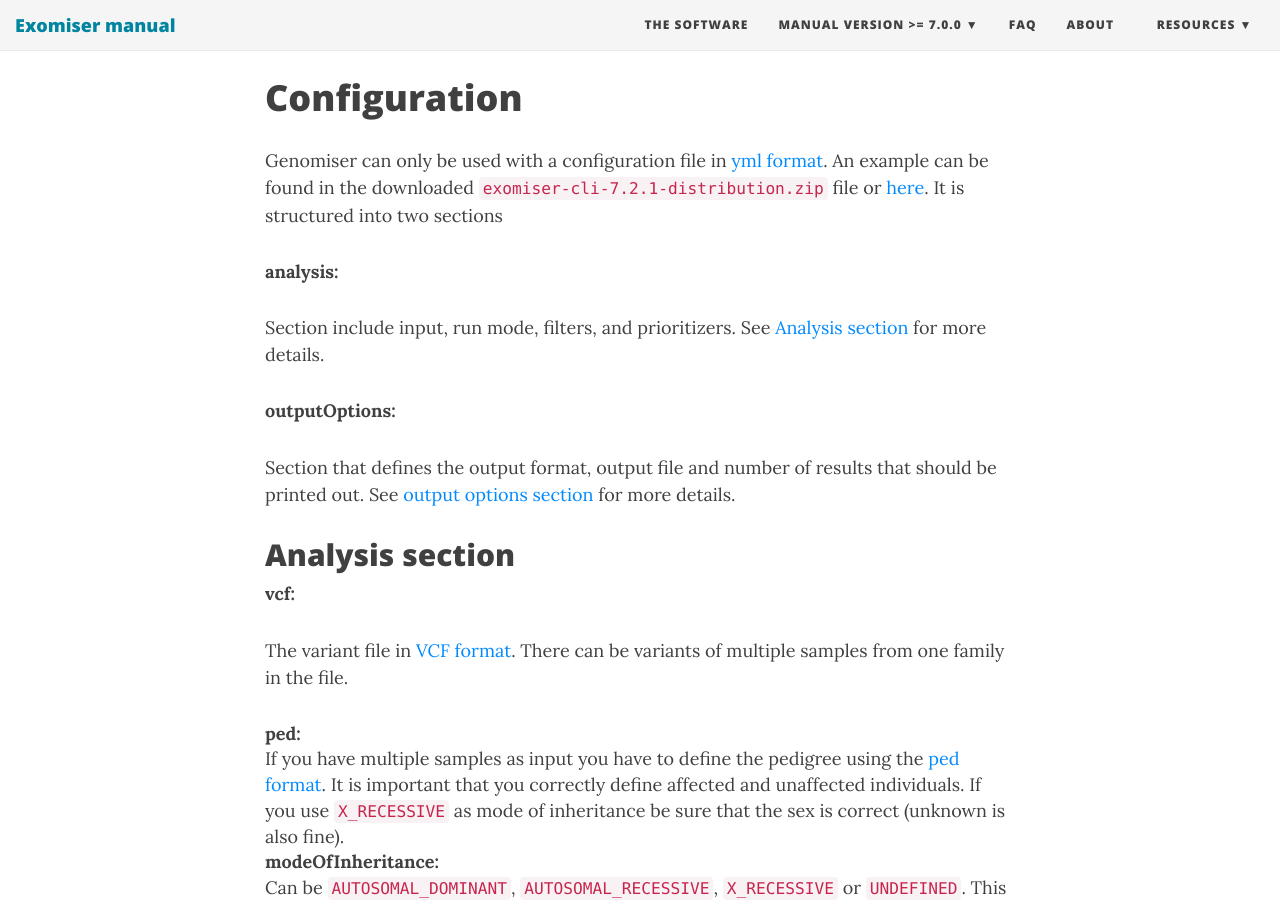
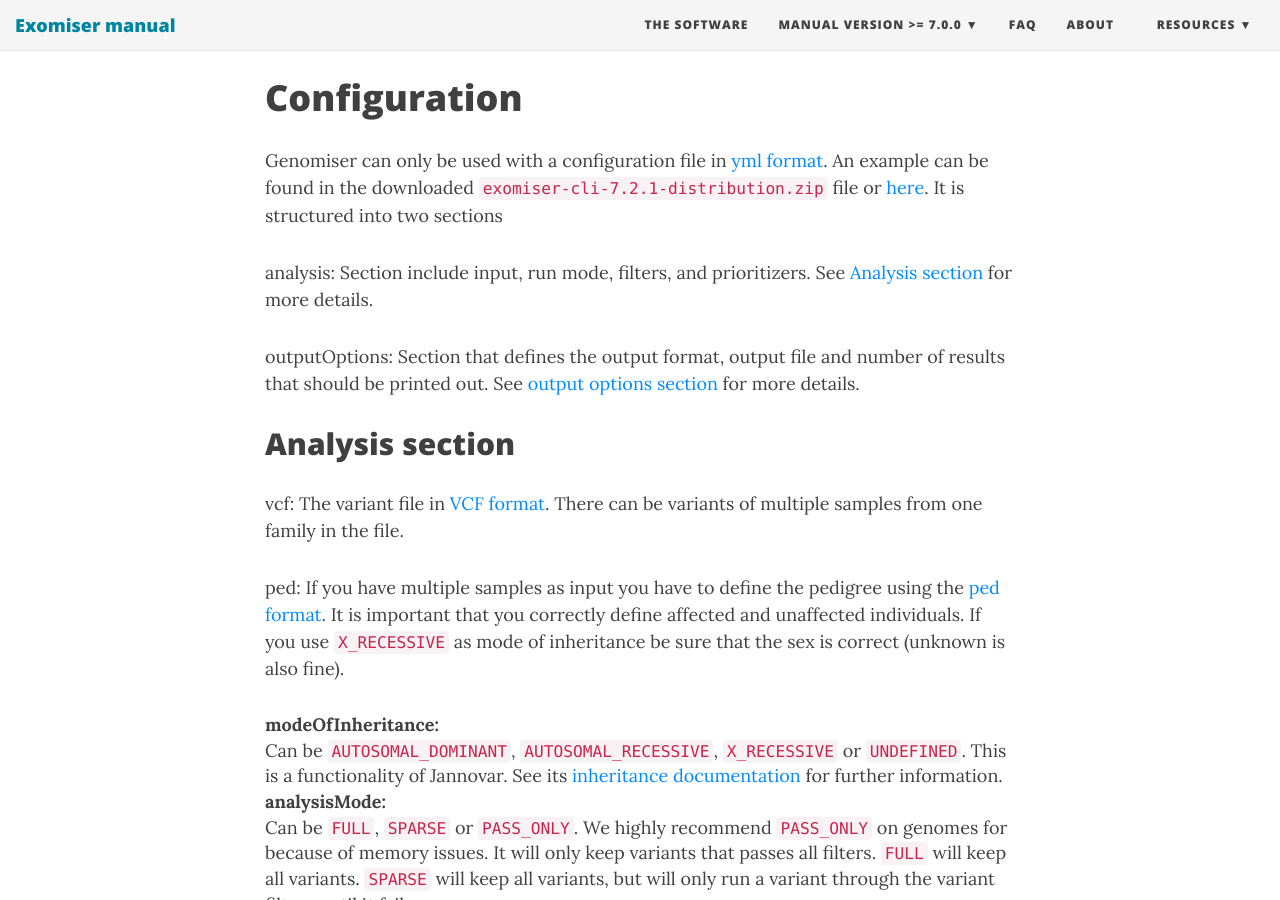
Before and after one commit to exomiser/Exomiser, a Jekyll site: the page built from manual/7/genomiser.md, in a window 1280 px wide and 900 px high, scrolled down 1377 px. Built offline with Jekyll 4.4.1, drawn with Linux system fonts in a browser that asks for light colours; nearby versions of some CDN libraries; some of the changed text lies outside the part shown.

```diff
--- a/manual/7/genomiser.md
+++ b/manual/7/genomiser.md
@@ -36,21 +36,18 @@ If you have several genomes/exomes to analyse this is highly recommended as it w
 Genomiser can only be used with a configuration file in [yml format](http://yaml.org/). An example can be found in the downloaded `exomiser-cli-{{ site.latest_7_version }}-distribution.zip` file or [here](../example/test-analysis-genome). It is structured into two sections
 
 analysis:
-
-: Section include input, run mode, filters, and prioritizers. See [Analysis section](#analysis-section) for more details.
+  Section include input, run mode, filters, and prioritizers. See [Analysis section](#analysis-section) for more details.
 
 outputOptions:
-
-: Section that defines the output format, output file and number of results that should be printed out. See [output options section](#output-options-section) for more details.
+  Section that defines the output format, output file and number of results that should be printed out. See [output options section](#output-options-section) for more details.
 
 ## Analysis section
 
 vcf:
-
-: The variant file in [VCF format](https://github.com/samtools/hts-specs). There can be variants of multiple samples from one family in the file.
+  The variant file in [VCF format](https://github.com/samtools/hts-specs). There can be variants of multiple samples from one family in the file.
 
 ped:
-: If you have multiple samples as input you have to define the pedigree using the [ped format](http://pngu.mgh.harvard.edu/~purcell/plink/data.shtml#ped). It is important that you correctly define affected and unaffected individuals. If you use `X_RECESSIVE` as mode of inheritance be sure that the sex is correct (unknown is also fine).
+  If you have multiple samples as input you have to define the pedigree using the [ped format](http://pngu.mgh.harvard.edu/~purcell/plink/data.shtml#ped). It is important that you correctly define affected and unaffected individuals. If you use `X_RECESSIVE` as mode of inheritance be sure that the sex is correct (unknown is also fine).
 
 modeOfInheritance:
 : Can be `AUTOSOMAL_DOMINANT`, `AUTOSOMAL_RECESSIVE`, `X_RECESSIVE` or `UNDEFINED`. This is a functionality of Jannovar. See its [inheritance documentation](http://jannovar.readthedocs.io/en/master/ped_filters.html) for further information.
```
Also changed, not shown: other parts of manual/7/genomiser.md (+1 -1 lines).
